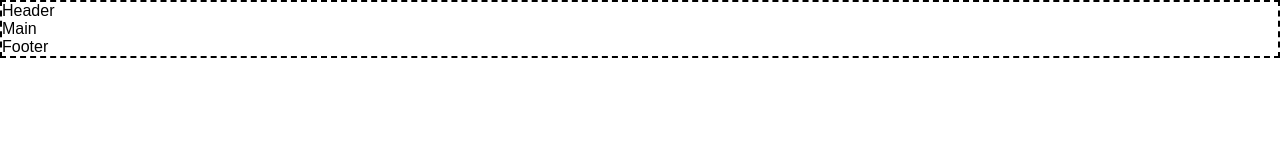
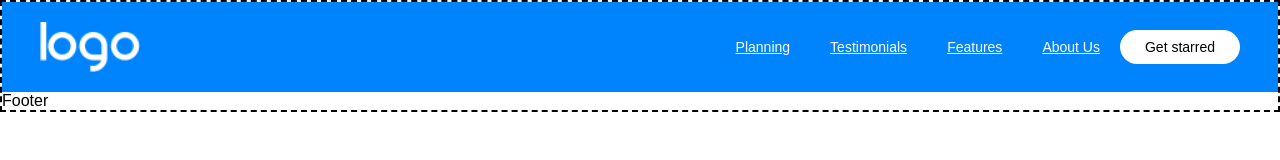
Before and after one commit to SimonaCaruso87/htmlcss-responsive-layout, a plain HTML site: page index.html in a window 1280 px wide. Drawn offline with Linux system fonts and the light colour scheme.

Commit message:
Creazione Navbar

```diff
--- a/css/style.css
+++ b/css/style.css
@@ -11,34 +11,11 @@
 
  body {
      font-family: Arial, Helvetica, sans-serif;
-     color: ;
-     background: ;
- }
-
- h1,
- h2,
- h3 {
-     color: ;
- }
-
- h1 {
-     margin-bottom: 3rem;
-     font-size: 2.5rem;
- }
-
- h2 {
-     margin-bottom: 2.5rem;
-     font-size: 2rem;
-     color: #fffffe;
- }
-
- h3 {
-     margin-bottom: 1rem;
-     font-size: 1.5rem;
  }
 
  img {
-     max-width: 100%;
+     width: 100%;
+     display: block;
  }
 
  /************************************************
@@ -51,18 +28,18 @@
      margin: 0 auto;
  }
 
- .row {
+ /*.row {
      display: ;
  }
 
  .col {
      padding-left: ;
      padding-right:;
- }
+ }*/
 
 /* TEXT */
  .text-center {
-     text-align: ;
+     text-align:center;
  }
 
 /************************************************
@@ -70,6 +47,67 @@
   ************************************************/
 
  /* HEADER */
+header nav{
+ display: flex;
+}
+
+ header{
+    background-color: #0084FD;
+    padding:20px 20px;
+    text-decoration: none;
+ }
+
+ .nav-flex{
+    display: flex;
+    justify-content: space-between;
+    align-items: center;
+ }
+
+ .menu ,
+ a ,
+ button {
+    font-weight: 300;
+    font-size: 14px;
+    color: white;
+
+ }
+
+ .menu{
+    list-style-type: none;
+    display: flex;
+    align-items: center;
+ }
+
+
+ .menu li{
+    padding: 0px 20px;
+ }
+
+ .logo{
+    width:100px;
+ }
+
+ .menu li a {
+    transition: all 3s ease;
+ }
+
+ .menu a:hover{
+    color: #3ef;
+ }
+
+ button{
+    padding: 9px 25px;
+    background-color: white;
+    color: black;
+    border: none;
+    border-radius: 50px;
+    cursor: pointer;
+    transition: all 3s ease;
+ }
+
+ button:hover{
+    background:rgb(90, 209, 224) ;
+ }
 
 
 /* LESSONS SECTION */
@@ -79,34 +117,22 @@
      SOLUZIONE RESPONSIVE
   ************************************************/
 
-/* Media Query Desktop First : Caso Base Desktop */
+/* Media Query Mobile First : Caso Base Mobile */
 
 
-/* Media Query Tablet */
+/* Small Device Mobile */
 
-@media screen and (max-width: 768px){
-    . CLASSE{
+@media screen and (min-width: 768px){
+    .CLASSE{
         width: 100%;
     }
 }
 
-/* Media Query Mobile */
+/* Medium Device Tablet*/
 
 
 
-
-/* Media Query Desktop First : Caso Base Mobile */
-
-
-/* Media Query Tablet */
-
-@media screen and (min-width: 768px){
-    . CLASSE{
-        width: 100%;
-    }
-}
-
-/* Media Query Desktop */
+/* Large Device Desktop */
 
 
 
--- a/index.html
+++ b/index.html
@@ -4,9 +4,11 @@
         <meta charset="UTF-8">
         <meta http-equiv="X-UA-Compatible" content="IE=edge">
         <meta name="viewport" content="width=device-width, initial-scale=1.0">
-        <title>Template Html Css Base</title>
+        <title>Logo</title>
         <!-- Fonts -->
-
+        <link rel="preconnect" href="https://fonts.googleapis.com">
+        <link rel="preconnect" href="https://fonts.gstatic.com" crossorigin>
+        <link href="https://fonts.googleapis.com/css2?family=Fredoka:wght@400;600&family=Open+Sans:ital,wght@0,700;1,500&family=Poppins&family=Roboto:ital,wght@0,400;1,700&display=swap" rel="stylesheet">
 
         <!-- Main Styles -->
         <link rel="stylesheet" href="css/style.css">
@@ -15,14 +17,27 @@
 <body class="debug">
 
     <!-- Site Header -->
-           <Header>
-                  Header
-           </Header>
+        <header>
+            <div class="container nav-flex">
+                <div class="logo">
+                    <img src="img/logo.png" alt="Logo">
+                </div>
+                <nav>
+                    <ul class="menu">
+                        <li><a href="#">Planning</a></li>
+                        <li><a href="#">Testimonials</a></li>
+                        <li><a href="#">Features</a></li>
+                        <li><a href="#">About Us</a></li>
+                    </ul>
+                    <button>Get starred</button>
+                </nav>
+            </div>
+        </header>
     <!-- Fine Seat Header -->
 
 
     <!-- Main Contents -->
-          <Main>
+        <main>
               <!-- Lesson Section -->
              <!--<section class="lessons text-center">
                 <div class="container">
@@ -56,15 +71,13 @@
                 </div>
             </section>-->
 
-               Main
-
-          </Main>
+        </main>
     <!--Fine Main Contents -->
 
     <!-- Footer -->
-        <Footer>
+        <footer>
              Footer
-        </Footer>
+        </footer>
     <!--Fine Footer -->
 
 
```
